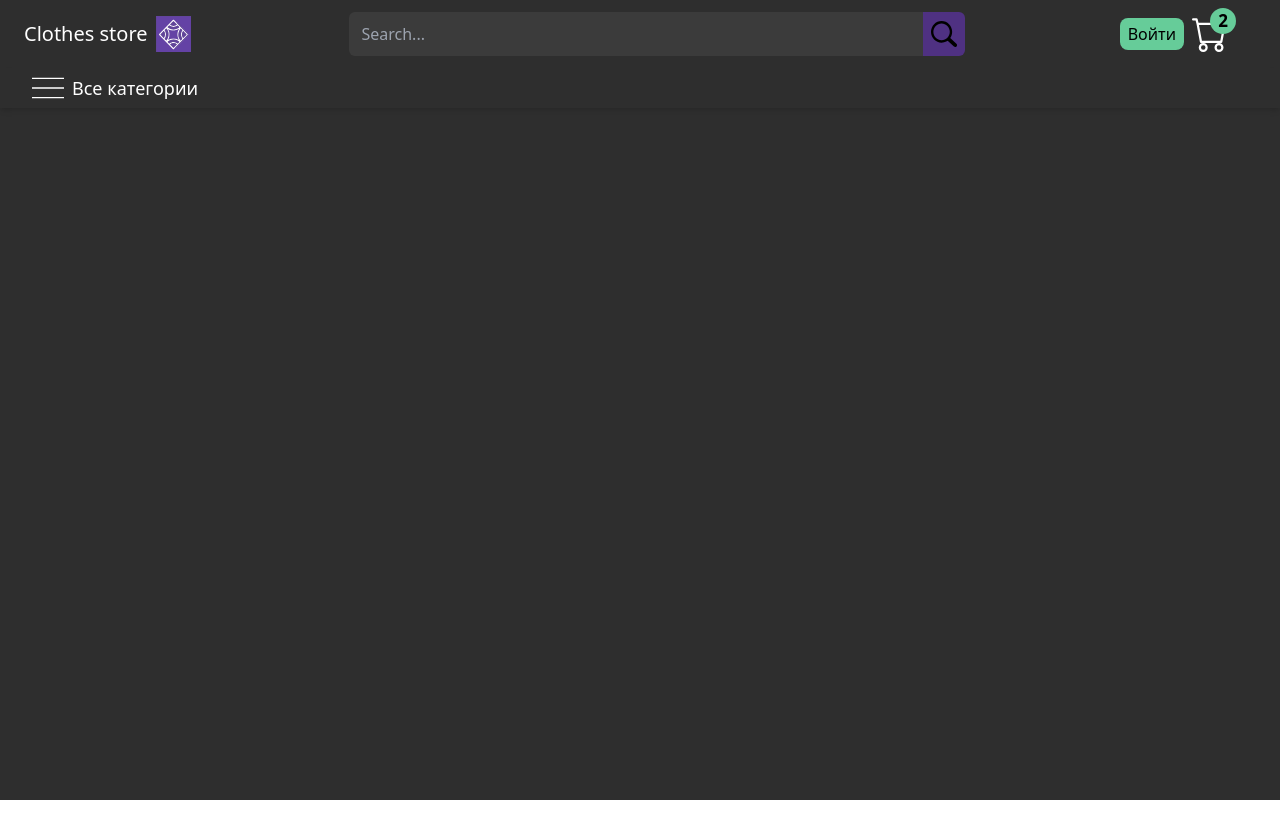
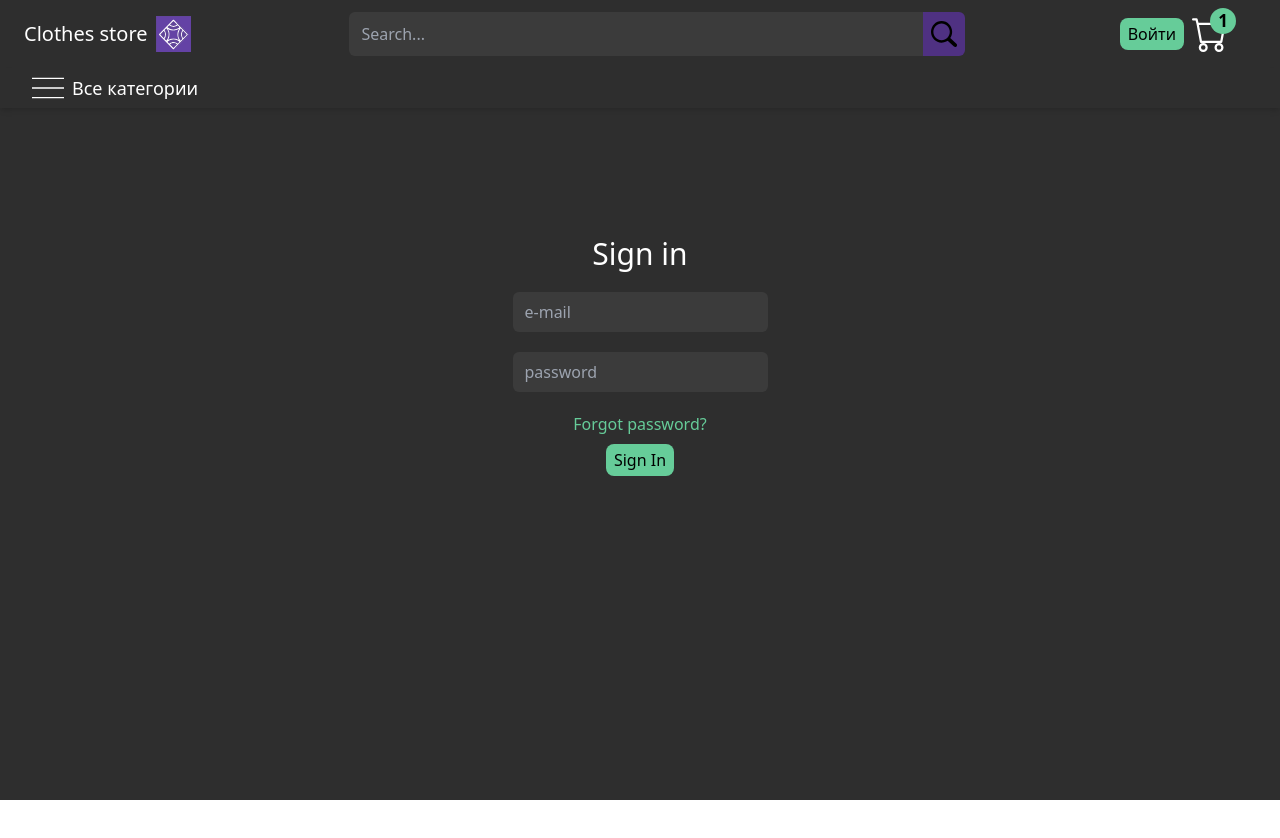
Before and after one commit to IlyaRenard/Clothing-Store, a React (Create React App) app: page /signin in a window 1280 px wide. Shown: the top 838 px of the page. Built offline with nearby package versions, Linux system fonts and the light colour scheme; data requests are answered from the project's data file.

Commit message:
Создание страницы авторизации

```diff
--- a/db.json
+++ b/db.json
@@ -259,24 +259,6 @@
       },
       "quantity": 1,
       "id": 1
-    },
-    {
-      "userId": 1,
-      "productId": 2,
-      "cartProduct": {
-        "id": 2,
-        "title": "Mens Casual Premium Slim Fit T-Shirts ",
-        "price": 22.3,
-        "description": "Slim-fitting style, contrast raglan long sleeve, three-button henley placket, light weight & soft fabric for breathable and comfortable wearing. And Solid stitched shirts with round neck made for durability and a great fit for casual fashion wear and diehard baseball fans. The Henley style round neckline includes a three-button placket.",
-        "category": "men's clothing",
-        "image": "https://fakestoreapi.com/img/71-3HjGNDUL._AC_SY879._SX._UX._SY._UY_.jpg",
-        "rating": {
-          "rate": 4.1,
-          "count": 259
-        }
-      },
-      "quantity": 1,
-      "id": 2
     }
   ],
   "favorite": [
@@ -297,11 +279,6 @@
     },
     {
       "userId": 1,
-      "productId": 1,
-      "id": 7
-    },
-    {
-      "userId": 1,
       "productId": 3,
       "id": 8
     },
@@ -309,6 +286,11 @@
       "userId": 1,
       "productId": 13,
       "id": 9
+    },
+    {
+      "userId": 1,
+      "productId": 14,
+      "id": 10
     }
   ],
   "user": []
--- a/src/App.tsx
+++ b/src/App.tsx
@@ -3,6 +3,7 @@ import Header from "./components/Header";
 import CartPage from "./pages/CartPage";
 import MainPage from "./pages/MainPage";
 import FavoritePage from "./pages/FavoritePage";
+import SignInPage from "./pages/SignInPage";
 
 function App() {
   return (
@@ -11,6 +12,7 @@ function App() {
       <Routes>
         <Route path="/" element={<MainPage />} />
         <Route path="/cart" element={<CartPage />} />
+        <Route path="/signin" element={<SignInPage />} />
         <Route path="/favorite" element={<FavoritePage />} />
       </Routes>
     </div>
--- a/src/components/ClothesItem.tsx
+++ b/src/components/ClothesItem.tsx
@@ -15,8 +15,8 @@ import {
 import { ICart } from "../types/Cart";
 import { IClothes } from "../types/Clothes";
 import { IUser } from "../types/User";
+import { IFavorite } from "./../types/Favorite";
 import MyButton from "./UI/MyButton";
-import { IFavorite } from "./../types/Favorite";
 
 interface IClothesItemProps {
   clothes: IClothes;
@@ -29,7 +29,7 @@ const ClothesItem: FC<IClothesItemProps> = ({ clothes }) => {
     email: "ilya.gavrilik.1998@gmail.com",
     password: "8852785Ilya",
   };
-  const [rating, setRating] = useState<number | null>(0);
+
   const [addToFavorite] = useAddFavoriteMutation();
   const [addToCart] = useAddToCartMutation();
   const [deleteFromFavorite] = useDeleteFavoriteMutation();
@@ -123,13 +123,13 @@ const ClothesItem: FC<IClothesItemProps> = ({ clothes }) => {
 
       <div className="flex flex-row flex-wrap justify-around mb-2">
         <Rating
-          value={rating}
-          onChange={(event, newValue) => {
-            setRating(newValue);
-          }}
+          value={clothes.rating?.rate}
+          readOnly
           className="!text-purple-peril"
         />
-        <p className="text-white cursor-pointer">Отзывы (0)</p>
+        <p className="text-white cursor-pointer">
+          Отзывы ({clothes.rating?.count})
+        </p>
       </div>
     </div>
   );
--- /dev/null
+++ b/src/pages/SignInPage.tsx
@@ -0,0 +1,29 @@
+import React from "react";
+import MyButton from "./../components/UI/MyButton";
+
+const SignInPage = () => {
+  return (
+    <div className="flex flex-col items-center justify-center w-full mt-[10%] h-full">
+      <h2 className="text-white text-3xl">Sign in</h2>
+
+      <input
+        type="text"
+        className="mt-5 border-0 outline-none rounded-md py-2 px-3 text-white bg-light-gray"
+        placeholder="e-mail"
+        required
+      />
+      <input
+        type="password"
+        className="mt-5 border-0 outline-none rounded-md py-2 px-3 text-white bg-light-gray"
+        placeholder="password"
+        required
+      />
+      <a href="/signin" className="mt-5 text-mint-green">
+        Forgot password?
+      </a>
+      <MyButton>Sign In</MyButton>
+    </div>
+  );
+};
+
+export default SignInPage;
--- a/src/types/Clothes.ts
+++ b/src/types/Clothes.ts
@@ -1,7 +1,7 @@
 export interface IClothes {
     id: number;
     title: string;
-    category?:string;
+    category?: string;
     subcategory_id?: number; // Идентификатор подкатегории, к которой относится товар
     price: number;
     description: string;
@@ -10,6 +10,10 @@ export interface IClothes {
     image: string; // Путь к изображению товара
     brand?: string; // Бренд товара
     isAvailability?: boolean; // Доступность товара (true - доступен, false - недоступен)
+    rating?: {
+        rate: number;
+        count: number
+    }
 }
 
 export interface ICategory {
```
